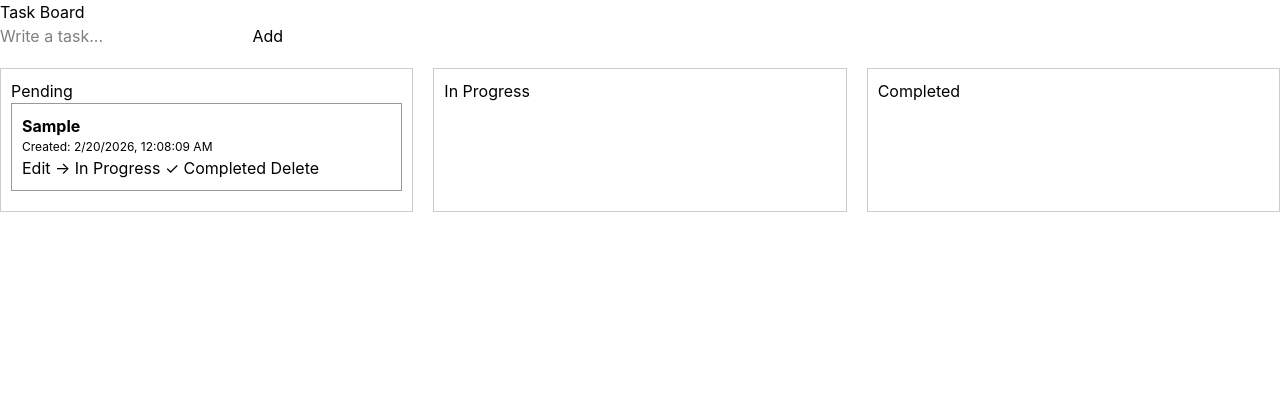
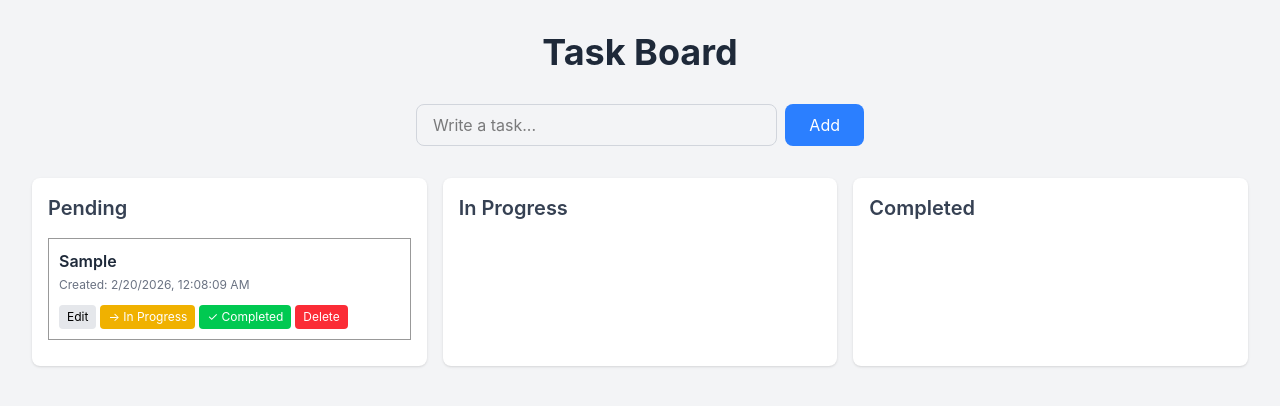
Before and after one commit to EmmanuelLeonIslas/task-board, a website built with Vite: page index.html in a window 1280 px wide. Both pictures are taken after typing "Sample" into the empty fields and a click on the button "Add". Built offline with nearby package versions, Linux system fonts and the light colour scheme.

Commit message:
Adding styles with Tailwind CSS

```diff
--- a/src/main.ts
+++ b/src/main.ts
@@ -1,143 +1,186 @@
-import './style.css'
-import { z } from 'zod'
-import { createTask, deleteTask, getTasks, updateTask } from './services/taskService'
-import type { TaskStatus } from './types/tasks'
+import "./style.css";
+import { z } from "zod";
+import {
+  createTask,
+  deleteTask,
+  getTasks,
+  updateTask,
+} from "./services/taskService";
+import type { TaskStatus } from "./types/tasks";
 
-const app = document.querySelector<HTMLDivElement>('#app')
+const app = document.querySelector<HTMLDivElement>("#app");
 
 if (app) {
   app.innerHTML = `
-        <h1>Task Board</h1>
+        <div class="min-h-screen bg-gray-100 p-8">
+            <h1 class="text-4xl font-bold text-center mb-8 text-gray-800">Task Board</h1>
 
-        <div>
+            <div class="max-w-md mx-auto mb-8 flex gap-2">
                 <input
                     type="text"
                     id="taskInput"
                     placeHolder="Write a task..."
+                    class="flex-1 px-4 py-2 border border-gray-300 rounded-lg focus:outline-none focus:ring-2 focus:ring-blue-500"
                 />
-            <button id="addBtn">Add</button>
+                <button
+                    id="addBtn"
+                    class="px-6 py-2 bg-blue-500 text-white rounded-lg hover:bg-blue-600 transition"
+                >
+                    Add
+                </button>
             </div>
 
-        <div style="display: flex; gap: 20px; margin-top: 20px;">
-            <div style="flex: 1; border: 1px solid #ccc; padding: 10px;">
-                <h2>Pending</h2>
+            <div class="grid grid-cols-3 gap-4">
+                <div class="bg-white rounded-lg shadow p-4">
+                    <h2 class="text-xl font-semibold mb-4 text-gray-700">Pending</h2>
                     <div id="pendingTasks"></div>
                 </div>
 
-            <div style="flex: 1; border: 1px solid #ccc; padding: 10px;">
-                <h2>In Progress</h2>
+                <div class="bg-white rounded-lg shadow p-4">
+                    <h2 class="text-xl font-semibold mb-4 text-gray-700">In Progress</h2>
                     <div id="inProgressTasks"></div>
                 </div>
 
-            <div style="flex: 1; border: 1px solid #ccc; padding: 10px;">
-                <h2>Completed</h2>
+                <div class="bg-white rounded-lg shadow p-4">
+                    <h2 class="text-xl font-semibold mb-4 text-gray-700">Completed</h2>
                     <div id="completedTasks"></div>
                 </div>
             </div>
-    `
+        </div>
+    `;
 
-    const input = document.querySelector<HTMLInputElement>('#taskInput')
-    const button = document.querySelector<HTMLButtonElement>('#addBtn')
+  const input = document.querySelector<HTMLInputElement>("#taskInput");
+  const button = document.querySelector<HTMLButtonElement>("#addBtn");
 
-    button?.addEventListener('click', () => {
-        const title = input?.value || ''
+  button?.addEventListener("click", () => {
+    const title = input?.value || "";
 
     try {
-            createTask({ title })
+      createTask({ title });
 
-            if (input) input.value = ''
-            showTasks()
+      if (input) input.value = "";
+      showTasks();
     } catch (error) {
       if (error instanceof z.ZodError)
-                alert(`Error: ${error.issues[0].message}`)
+        alert(`Error: ${error.issues[0].message}`);
     }
-    })
+  });
 
   function showTasks() {
-        const allTasks = getTasks()
+    const allTasks = getTasks();
 
-        const pendingContainer = document.querySelector<HTMLDivElement>('#pendingTasks')
-        const inProgressContainer = document.querySelector<HTMLDivElement>('#inProgressTasks')
-        const completedContainer = document.querySelector<HTMLDivElement>('#completedTasks')
+    const pendingContainer =
+      document.querySelector<HTMLDivElement>("#pendingTasks");
+    const inProgressContainer =
+      document.querySelector<HTMLDivElement>("#inProgressTasks");
+    const completedContainer =
+      document.querySelector<HTMLDivElement>("#completedTasks");
 
-        if (pendingContainer) pendingContainer.innerHTML = ''
-        if (inProgressContainer) inProgressContainer.innerHTML = ''
-        if (completedContainer) completedContainer.innerHTML = ''
+    if (pendingContainer) pendingContainer.innerHTML = "";
+    if (inProgressContainer) inProgressContainer.innerHTML = "";
+    if (completedContainer) completedContainer.innerHTML = "";
 
-        allTasks.forEach(task => {
-            const taskDiv = document.createElement('div')
-            taskDiv.style.border = '1px solid #999'
-            taskDiv.style.padding = '10px'
-            taskDiv.style.marginBottom = '10px'
+    allTasks.forEach((task) => {
+      const taskDiv = document.createElement("div");
+      taskDiv.style.border = "1px solid #999";
+      taskDiv.style.padding = "10px";
+      taskDiv.style.marginBottom = "10px";
 
       taskDiv.innerHTML = `
-                <p><strong id="title-${task.id}">${task.title}</strong></p>
-                <p style="font-size: 12px;">Created: ${task.createdAt.toLocaleString()}</p>
+                <p class="font-semibold text-gray-800 mb-1" id="title-${task.id}">${task.title}</p>
+                <p class="text-xs text-gray-500 mb-3">Created: ${task.createdAt.toLocaleString()}</p>
 
-                <button data-id="${task.id}" data-action="edit">Edit</button>
+                <div class="flex flex-wrap gap-1">
+                    <button
+                        data-id="${task.id}"
+                        data-action="edit"
+                        class="px-2 py-1 text-xs bg-gray-200 hover:bg-gray-300 rounded transition"
+                    >
+                        Edit
+                    </button>
 
                     ${
-                    task.status !== 'in_progress' ?
-                    `<button data-id="${task.id}" data-action="in_progress">→ In Progress</button>`
-                    : ''
+                      task.status !== "in_progress"
+                        ? `<button
+                                data-id="${task.id}"
+                                data-action="in_progress"
+                                class="px-2 py-1 text-xs bg-yellow-500 hover:bg-yellow-600 text-white rounded transition"
+                            >
+                                → In Progress
+                            </button>`
+                        : ""
                     }
                     ${
-                    task.status !== 'completed' ?
-                    `<button data-id="${task.id}" data-action="completed">✓ Completed</button>`
-                    : ''
+                      task.status !== "completed"
+                        ? `<button
+                                data-id="${task.id}"
+                                data-action="completed"
+                                class="px-2 py-1 text-xs bg-green-500 hover:bg-green-600 text-white rounded transition"
+                            >
+                                ✓ Completed
+                            </button>`
+                        : ""
                     }
 
-                <button data-id="${task.id}" data-action="delete">Delete</button>
-            `
+                    <button
+                        data-id="${task.id}"
+                        data-action="delete"
+                        class="px-2 py-1 text-xs bg-red-500 hover:bg-red-600 text-white rounded transition"
+                        >
+                            Delete
+                        </button>
+                </div>
+            `;
 
-            const buttons = taskDiv.querySelectorAll('button')
-            buttons.forEach(button => {
-                button.addEventListener('click', () => {
-                    const taskId = button.dataset.id! //The exclamation mark is known as non-null assertion
-                    const action = button.dataset.action
+      const buttons = taskDiv.querySelectorAll("button");
+      buttons.forEach((button) => {
+        button.addEventListener("click", () => {
+          const taskId = button.dataset.id!; //The exclamation mark is known as non-null assertion
+          const action = button.dataset.action;
 
-                    if (action === 'delete') {
-                        deleteTask({ id: taskId })
-                    } else if (action === 'edit') {
-                        handleEdit(taskId)
+          if (action === "delete") {
+            deleteTask({ id: taskId });
+          } else if (action === "edit") {
+            handleEdit(taskId);
           } else {
-                        updateTask({ id: taskId, status: action as TaskStatus })
+            updateTask({ id: taskId, status: action as TaskStatus });
           }
 
-                    showTasks()
-                })
-            })
+          showTasks();
+        });
+      });
 
-            if (task.status === 'pending' && pendingContainer) {
-                pendingContainer.appendChild(taskDiv)
-            } else if (task.status === 'in_progress' && inProgressContainer) {
-                inProgressContainer.appendChild(taskDiv)
-            } else if (task.status === 'completed' && completedContainer) {
-                completedContainer.appendChild(taskDiv)
+      if (task.status === "pending" && pendingContainer) {
+        pendingContainer.appendChild(taskDiv);
+      } else if (task.status === "in_progress" && inProgressContainer) {
+        inProgressContainer.appendChild(taskDiv);
+      } else if (task.status === "completed" && completedContainer) {
+        completedContainer.appendChild(taskDiv);
       }
-        })
+    });
   }
 
   function handleEdit(taskId: string) {
-        const titleElement = document.querySelector<HTMLElement>(`#title-${taskId}`)
+    const titleElement = document.querySelector<HTMLElement>(
+      `#title-${taskId}`,
+    );
 
-        if (!titleElement)
-            return
+    if (!titleElement) return;
 
-        const currentTitle = titleElement.textContent || ''
-        const newTitle = prompt('Edit task title:', currentTitle)
+    const currentTitle = titleElement.textContent || "";
+    const newTitle = prompt("Edit task title:", currentTitle);
 
-        if (newTitle !== null){
+    if (newTitle !== null) {
       try {
-                updateTask({ id: taskId, title: newTitle.trim() })
-                showTasks()
+        updateTask({ id: taskId, title: newTitle.trim() });
+        showTasks();
       } catch (error) {
         if (error instanceof z.ZodError) {
-                    alert(`Error: ${error.issues[0].message}`)
+          alert(`Error: ${error.issues[0].message}`);
         }
       }
     }
   }
 
-    showTasks() //Render tasks on page load
+  showTasks(); //Render tasks on page load
 }
--- a/src/schemas/taskSchemas.ts
+++ b/src/schemas/taskSchemas.ts
@@ -1,24 +1,34 @@
-import { z } from 'zod'
+import { z } from "zod";
 
-export const TaskStatusSchema = z.enum(['pending', 'in_progress', 'completed'])
+export const TaskStatusSchema = z.enum(["pending", "in_progress", "completed"]);
 
 export const TaskSchema = z.object({
-    id: z.uuid(),
-    title: z.string().min(1, 'Title cannot be empty').max(100, 'Title is too long'),
-    status: TaskStatusSchema,
-    createdAt: z.date()
-})
+  id: z.uuid(),
+  title: z
+    .string()
+    .min(1, "Title cannot be empty")
+    .max(100, "Title is too long"),
+  status: TaskStatusSchema,
+  createdAt: z.date(),
+});
 
 export const CreateTaskDTOSchema = z.object({
-    title: z.string().min(1, 'Title cannot be empty').max(100, 'Title is too long')
-})
+  title: z
+    .string()
+    .min(1, "Title cannot be empty")
+    .max(100, "Title is too long"),
+});
 
 export const UpdateTaskDTOSchema = z.object({
-    id: z.uuid(),
-    title: z.string().min(1, 'Title cannot be empty').max(100, 'Title is too long').optional(),
-    status: TaskStatusSchema.optional(),
-})
+  id: z.uuid(),
+  title: z
+    .string()
+    .min(1, "Title cannot be empty")
+    .max(100, "Title is too long")
+    .optional(),
+  status: TaskStatusSchema.optional(),
+});
 
 export const DeleteTaskDTOSchema = z.object({
-    id: z.uuid()
-})
+  id: z.uuid(),
+});
--- a/src/services/taskService.ts
+++ b/src/services/taskService.ts
@@ -1,69 +1,76 @@
-import type { CreateTaskDTO, DeleteTaskDTO, Task, UpdateTaskDTO } from "../types/tasks"
-import { CreateTaskDTOSchema, UpdateTaskDTOSchema, DeleteTaskDTOSchema } from "../schemas/taskSchemas"
+import type {
+  CreateTaskDTO,
+  DeleteTaskDTO,
+  Task,
+  UpdateTaskDTO,
+} from "../types/tasks";
+import {
+  CreateTaskDTOSchema,
+  UpdateTaskDTOSchema,
+  DeleteTaskDTOSchema,
+} from "../schemas/taskSchemas";
 
-let tasks: Task[] = loadTasksFromStorage()
+let tasks: Task[] = loadTasksFromStorage();
 
 function loadTasksFromStorage(): Task[] {
-    const saved = localStorage.getItem('tasks')
+  const saved = localStorage.getItem("tasks");
 
   if (saved) {
-        const parsed = JSON.parse(saved)
+    const parsed = JSON.parse(saved);
 
     return parsed.map((task: Task) => ({
       ...task,
-            createdAt: new Date(task.createdAt)
-        }))
+      createdAt: new Date(task.createdAt),
+    }));
   }
 
-    return []
+  return [];
 }
 
 function saveTasksToStorage(): void {
-    localStorage.setItem('tasks', JSON.stringify(tasks))
+  localStorage.setItem("tasks", JSON.stringify(tasks));
 }
 
 export function createTask(data: CreateTaskDTO): Task {
-    const validatedData = CreateTaskDTOSchema.parse(data)
+  const validatedData = CreateTaskDTOSchema.parse(data);
 
   const newTask: Task = {
     id: crypto.randomUUID(), //A browser function that returns a unique set of characters.
     title: validatedData.title,
     status: "pending",
-        createdAt: new Date()
-    }
+    createdAt: new Date(),
+  };
 
-    tasks.push(newTask)
-    saveTasksToStorage()
-    return newTask
+  tasks.push(newTask);
+  saveTasksToStorage();
+  return newTask;
 }
 
 export function getTasks(): Task[] {
-    return tasks
+  return tasks;
 }
 
 export function updateTask(data: UpdateTaskDTO): void {
-    const validatedData = UpdateTaskDTOSchema.parse(data)
+  const validatedData = UpdateTaskDTOSchema.parse(data);
 
-    const task = tasks.find(task => task.id === validatedData.id)
+  const task = tasks.find((task) => task.id === validatedData.id);
 
   if (task) {
-        if (validatedData.title !== undefined)
-            task.title = validatedData.title
+    if (validatedData.title !== undefined) task.title = validatedData.title;
 
-        if (validatedData.status !== undefined)
-            task.status = validatedData.status
+    if (validatedData.status !== undefined) task.status = validatedData.status;
   }
 
-    saveTasksToStorage()
+  saveTasksToStorage();
 }
 
 export function deleteTask(data: DeleteTaskDTO): void {
-    const validatedData = DeleteTaskDTOSchema.parse(data)
+  const validatedData = DeleteTaskDTOSchema.parse(data);
 
-    const index = tasks.findIndex(task => task.id === validatedData.id)
+  const index = tasks.findIndex((task) => task.id === validatedData.id);
 
   if (index !== -1) {
-        tasks.splice(index, 1)
-        saveTasksToStorage()
+    tasks.splice(index, 1);
+    saveTasksToStorage();
   }
 }
```
Also changed, not shown: index.html (+3 -0 lines), src/types/tasks.ts (+8 -8 lines), vite.config.ts (+4 -4 lines). Lines whose indentation alone changed are shown as unchanged.
